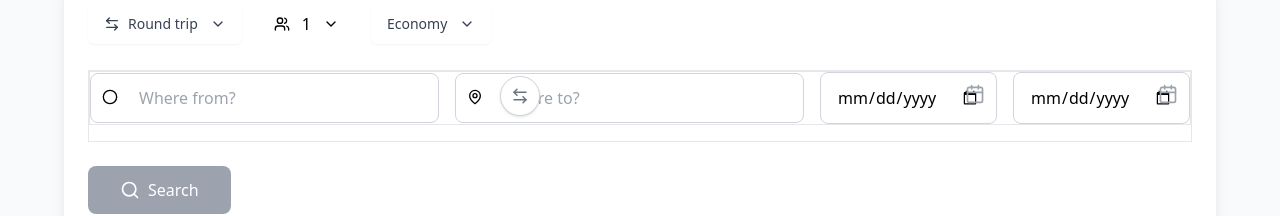
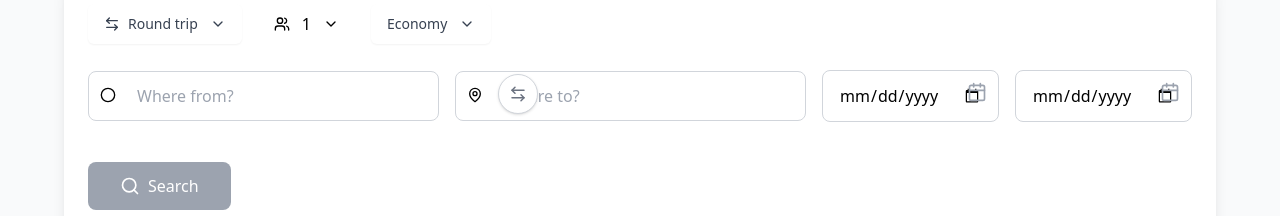
Before and after one commit to amuzatk/kazmatics-spotter-assessment, a React (Vite) app: page / in a window 1280 px wide. Shown: the part 234-450 px from the top of the page. Built offline with nearby package versions, Linux system fonts and the light colour scheme.

Commit message:
updated flight selection button2

```diff
--- a/src/components/SearchForm.tsx
+++ b/src/components/SearchForm.tsx
@@ -381,11 +381,11 @@ const SearchForm: React.FC<SearchFormProps> = ({
       </div>
 
       {/* Flight Legs */}
-      <div className="w-full border  mb-6 flex flex-col  ">
+      <div className="w-full  mb-6 flex flex-col  ">
         {legs.map((leg, index) => (
           <div key={index} className="relative w-full">
             {/* <div className="grid grid-cols-1 md:grid-cols-12 gap-4 items-center"> */}
-            <div className="relative flex flex-col md:flex-row border gap-4 items-center mb-4">
+            <div className="relative flex flex-col md:flex-row  gap-4 items-center mb-4">
               {/* From Airport */}
               {/* <div className="md:col-span-4 relative"> */}
                <div className="w-full  relative">
@@ -430,15 +430,6 @@ const SearchForm: React.FC<SearchFormProps> = ({
                   )}
               </div>
 
-              {/* Swap Button */}
-              {/* <div className="md:col-span-1 flex justify-center">
-                <button
-                  onClick={() => swapAirports(index)}
-                  className="p-2 text-gray-400 hover:text-gray-600 dark:hover:text-gray-300 transition-colors"
-                >
-                  <ArrowLeftRight size={20} />
-                </button>
-              </div> */}
 
 
                <button
@@ -555,34 +546,6 @@ const SearchForm: React.FC<SearchFormProps> = ({
             </div>
           </div>
         ))}
-
-        {/* Return Date for Round Trip */}
-        {/* {tripType === "roundtrip" && (
-          <div className="grid grid-cols-1 md:grid-cols-12 gap-4 items-center">
-            <div className="md:col-span-9"></div>
-            <div className="md:col-span-2">
-              <div className="relative">
-                <input
-                  type="date"
-                  placeholder="Return"
-                  value={returnDate}
-                  onChange={(e) => setReturnDate(e.target.value)}
-                  className="w-full px-4 py-3 border border-gray-300 dark:border-gray-600 rounded-lg focus:ring-2 focus:ring-blue-500 focus:border-transparent dark:bg-gray-700 dark:text-white"
-                />
-                <Calendar
-                  size={20}
-                  className="absolute right-3 top-3 text-gray-400 pointer-events-none"
-                />
-              </div>
-              {returnDate && (
-                <div className="text-xs text-gray-500 dark:text-gray-400 mt-1">
-                  {formatDate(returnDate)}
-                </div>
-              )}
-            </div>
-          </div>
-        )} */}
-
         {/* Add Flight Button for Multi-city */}
         {tripType === "multicity" && (
           <button
```
